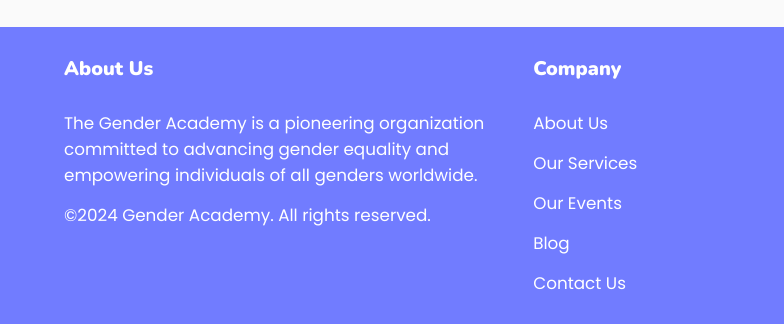
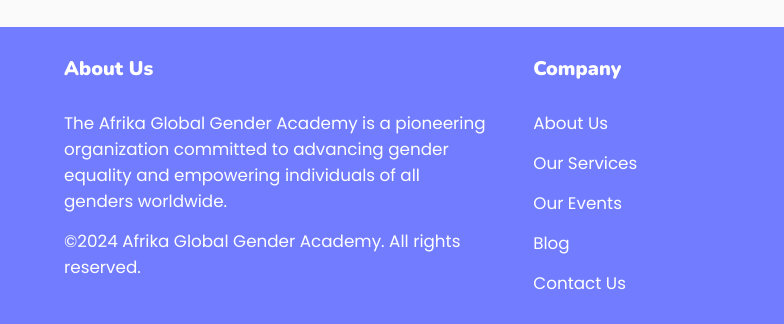
Before and after one commit to Jovicy/Gender-Academy, a plain HTML site: page founder.html in a window 1280 px wide. Shown: the part 1924-2248 px from the top of the page, 0-784 px from the left. Drawn offline with nearby package versions, Linux system fonts and the light colour scheme.

Commit message:
changed the name

```diff
--- a/founder.html
+++ b/founder.html
@@ -166,12 +166,12 @@
           </div>
           <div class="footer-description">
             <p>
-              The Gender Academy is a pioneering organization committed to
+              The Afrika Global Gender Academy is a pioneering organization committed to
               advancing gender equality and empowering individuals of all
               genders worldwide.
             </p>
             <p class="copyright">
-              &copy;2024 Gender Academy. All rights reserved.
+              &copy;2024 Afrika Global Gender Academy. All rights reserved.
             </p>
           </div>
         </div>
```
